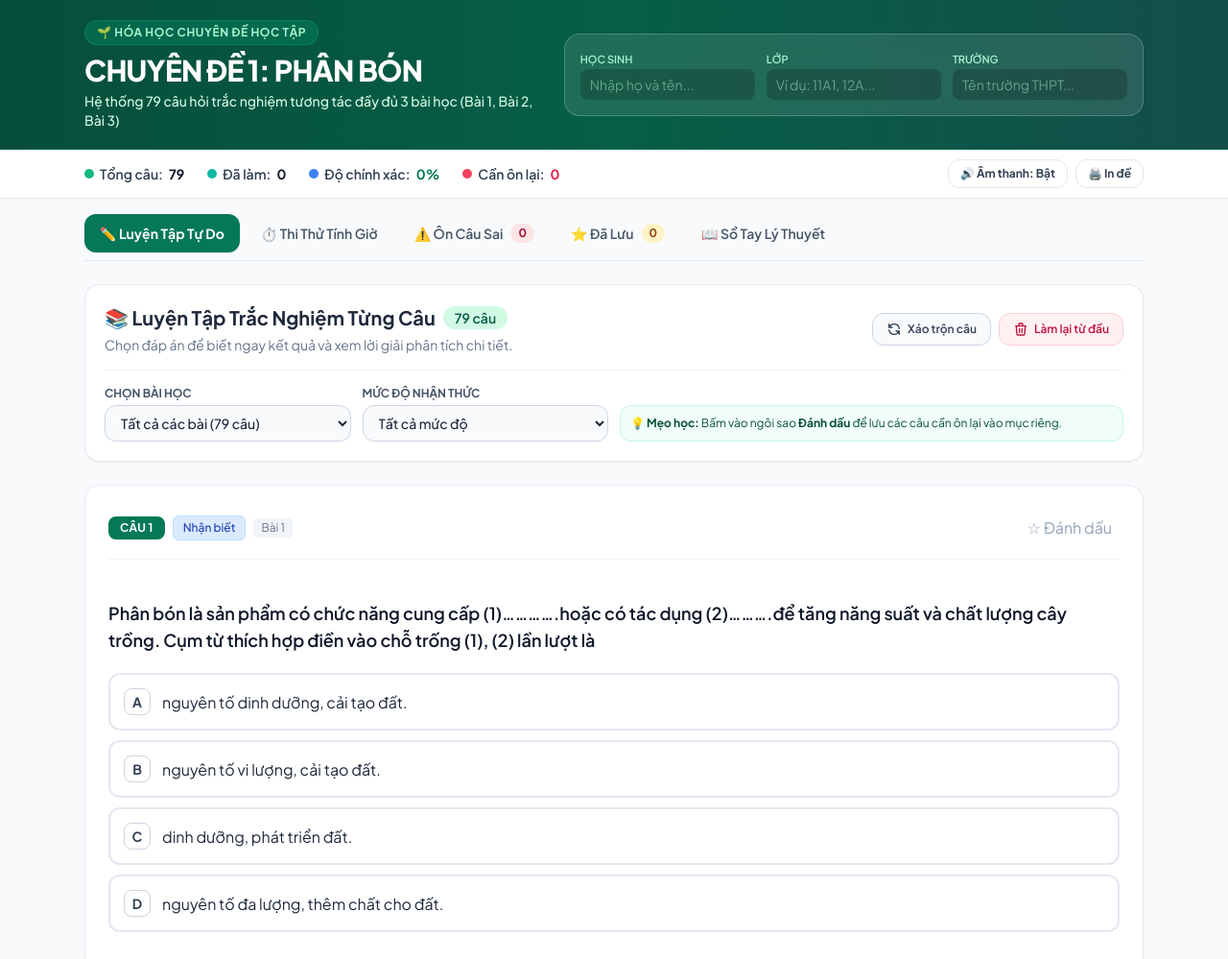
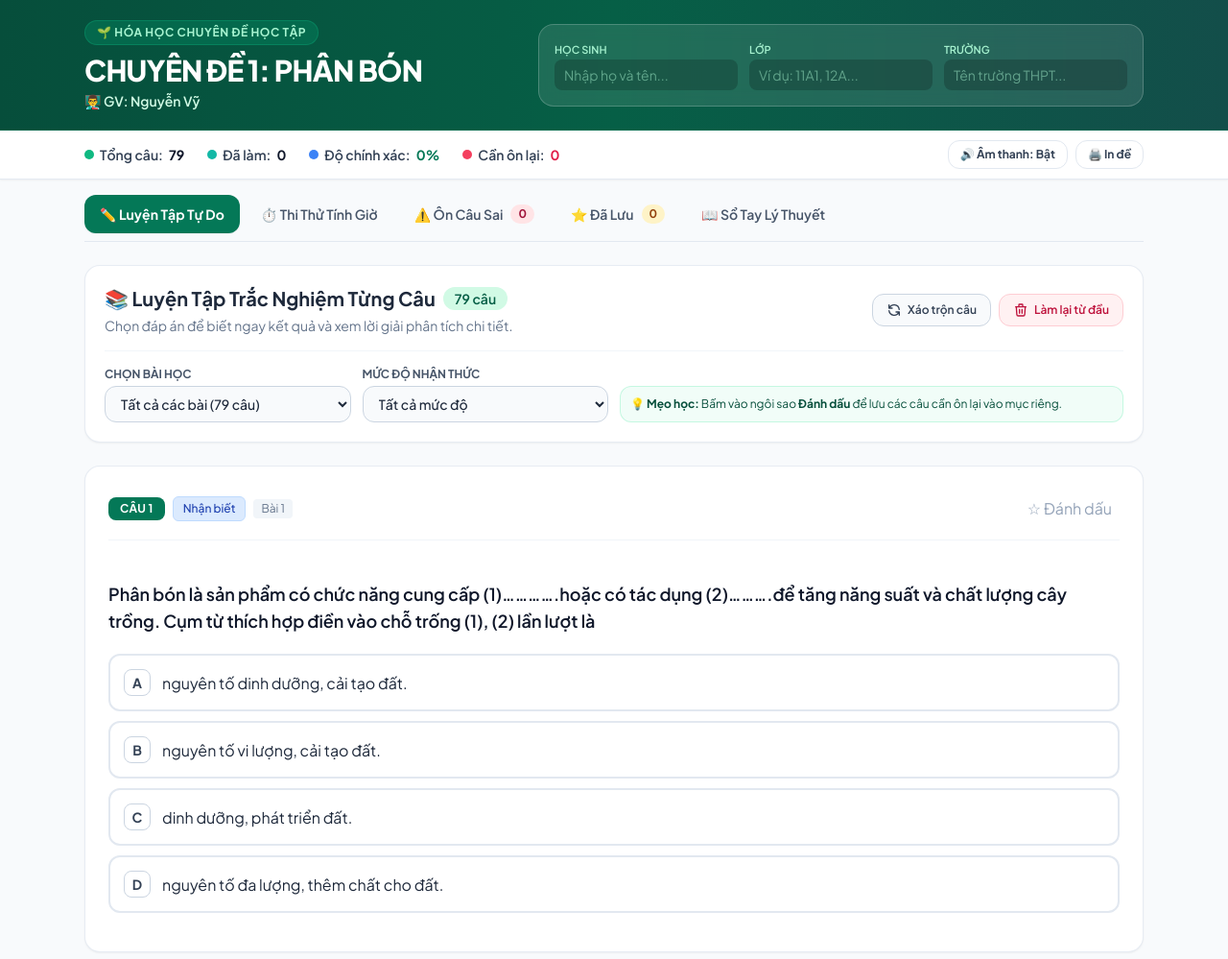
Before and after one commit to vynguyen-gif/chuyen-de-phan-bon, a plain HTML site: page index.html in a window 1280 px wide. Shown: the top 999 px of the page at 96% size. Drawn offline with nearby package versions, Linux system fonts and the light colour scheme.

Commit message:
update: Thay the phu de thanh GV: Nguyen Vy

```diff
--- a/index.html
+++ b/index.html
@@ -69,8 +69,8 @@
           <h1 class="text-2xl sm:text-3xl font-extrabold tracking-tight">
             CHUYÊN ĐỀ 1: PHÂN BÓN
           </h1>
-          <p class="text-emerald-100 text-sm mt-1 font-medium">
-            Hệ thống 79 câu hỏi trắc nghiệm tương tác đầy đủ 3 bài học (Bài 1, Bài 2, Bài 3)
+          <p class="text-emerald-100 text-sm mt-1 font-semibold flex items-center gap-2">
+            <span>👨‍🏫 GV: Nguyễn Vỹ</span>
           </p>
         </div>
 
```
